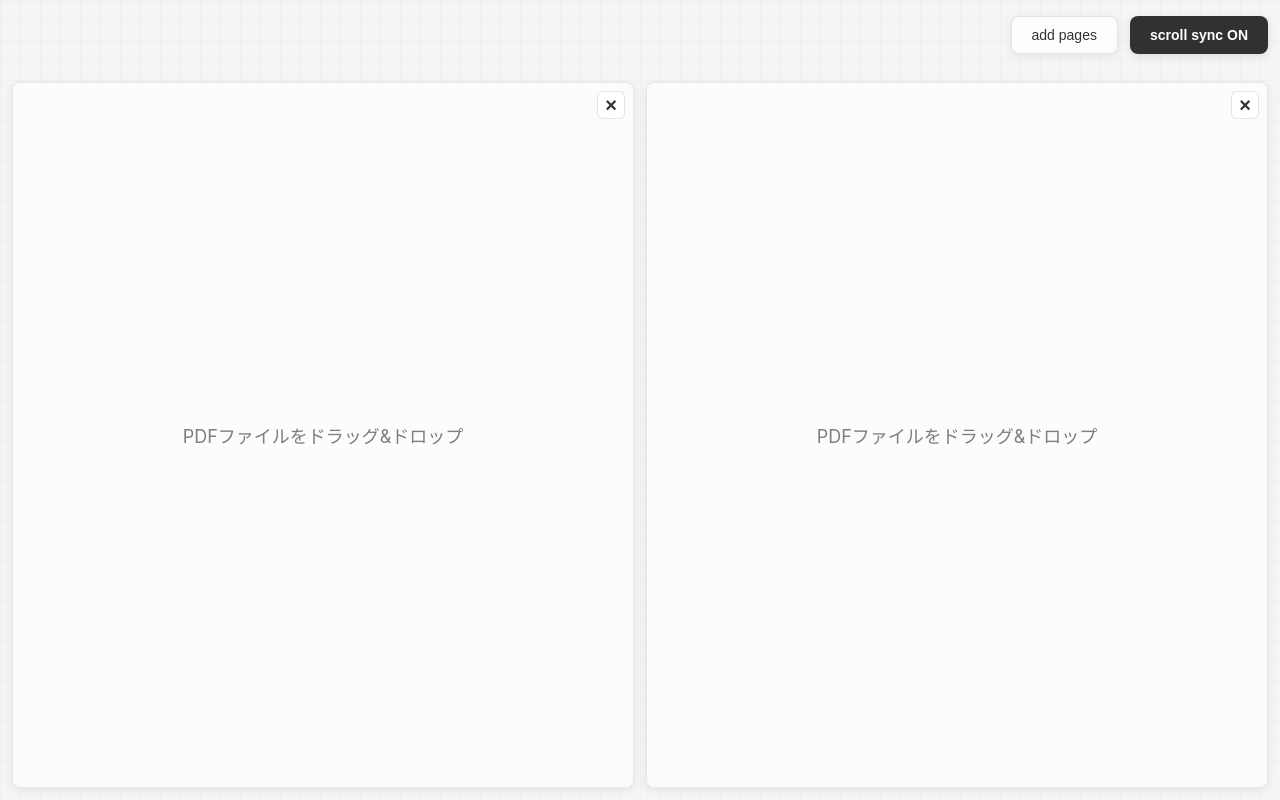
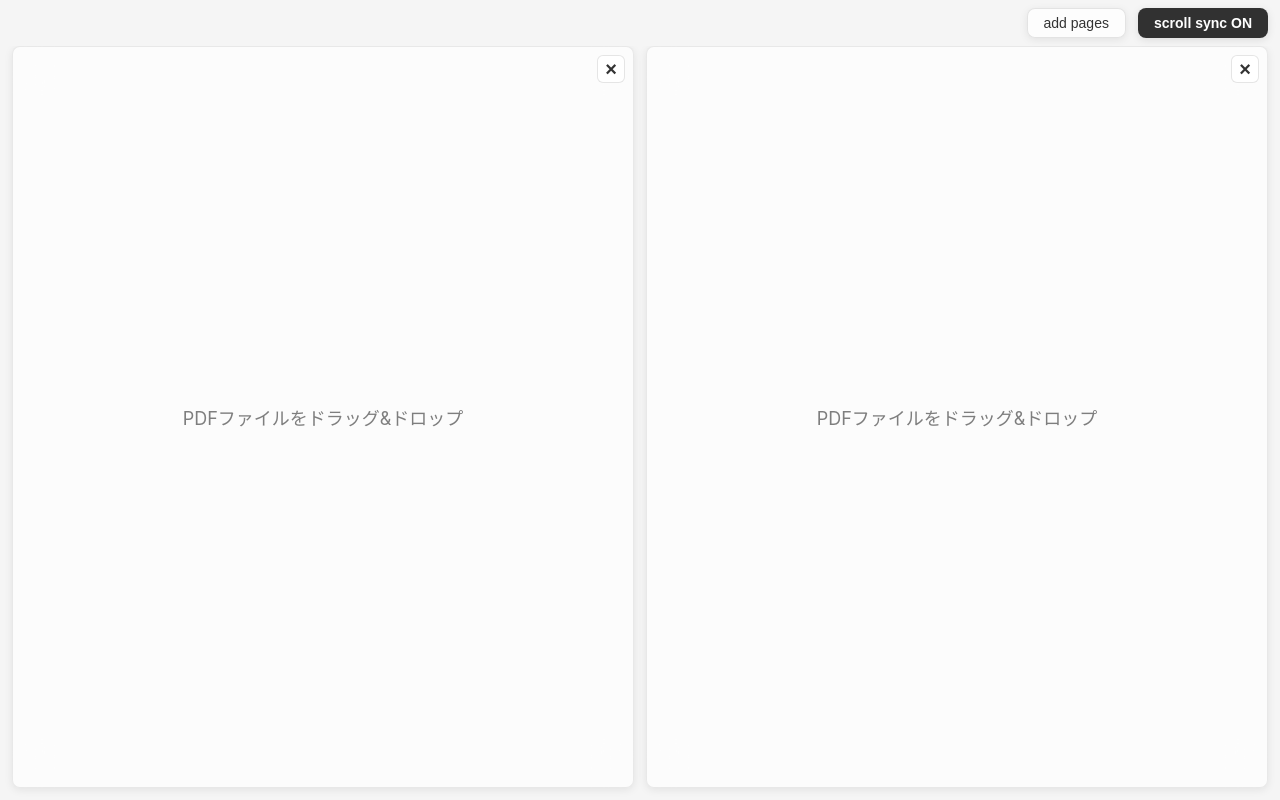
Before and after one commit to TakaHoribe/multipdf-viewer, a React (Vite) app: page / in a window 1280 px wide. Built offline with nearby package versions, Linux system fonts and the light colour scheme.

Commit message:
update readme
Signed-off-by: Takamasa Horibe <horibe.takamasa@gmail.com>

```diff
--- a/src/App.css
+++ b/src/App.css
@@ -11,10 +11,6 @@ body {
   -webkit-font-smoothing: antialiased;
   -moz-osx-font-smoothing: grayscale;
   background: #f5f5f5;
-  background-image:
-    linear-gradient(rgba(0, 0, 0, 0.02) 1px, transparent 1px),
-    linear-gradient(90deg, rgba(0, 0, 0, 0.02) 1px, transparent 1px);
-  background-size: 20px 20px;
   min-height: 100vh;
   overflow: hidden;
 }
@@ -31,15 +27,15 @@ body {
   display: flex;
   flex: 1;
   gap: 12px;
-  padding: 12px;
+  padding: 0 12px 12px 12px;
   overflow-x: auto;
   overflow-y: hidden;
 }
 
 .control-panel-wrapper {
-  padding: 16px 12px;
+  padding: 8px 12px;
   display: flex;
   justify-content: flex-end;
   align-items: center;
-  min-height: 60px;
+  min-height: 44px;
 }
--- a/src/components/ControlPanel.css
+++ b/src/components/ControlPanel.css
@@ -9,7 +9,7 @@
   backdrop-filter: blur(20px);
   border: 1px solid rgba(0, 0, 0, 0.1);
   border-radius: 8px;
-  padding: 10px 20px;
+  padding: 6px 16px;
   font-size: 14px;
   font-weight: 500;
   color: #333;
@@ -32,7 +32,7 @@
 
 .sync-button {
   border-radius: 8px;
-  padding: 10px 20px;
+  padding: 6px 16px;
   font-size: 14px;
   font-weight: 600;
   cursor: pointer;
--- a/src/components/PDFViewer.css
+++ b/src/components/PDFViewer.css
@@ -49,7 +49,7 @@
 .pdf-utility-bar {
   display: flex;
   align-items: center;
-  padding: 12px 48px 12px 16px;
+  padding: 6px 48px 6px 16px;
   background: rgba(255, 255, 255, 0.5);
   backdrop-filter: blur(10px);
   border-bottom: 1px solid rgba(0, 0, 0, 0.08);
--- a/src/components/PDFViewer.jsx
+++ b/src/components/PDFViewer.jsx
@@ -95,7 +95,13 @@ const PDFViewer = forwardRef(({
       console.log(`[PDFViewer ${id}] ArrayBuffer size:`, arrayBuffer.byteLength, 'bytes')
 
       console.log(`[PDFViewer ${id}] Creating PDF document...`)
-      const loadingTask = pdfjsLibRef.current.getDocument({ data: arrayBuffer })
+      const loadingTask = pdfjsLibRef.current.getDocument({
+        data: arrayBuffer,
+        cMapUrl: 'https://cdn.jsdelivr.net/npm/pdfjs-dist@3.11.174/cmaps/',
+        cMapPacked: true,
+        standardFontDataUrl: 'https://cdn.jsdelivr.net/npm/pdfjs-dist@3.11.174/standard_fonts/',
+        useSystemFonts: true,
+      })
       const pdfDoc = await loadingTask.promise
 
       console.log(`[PDFViewer ${id}] PDF loaded successfully. Pages:`, pdfDoc.numPages)
@@ -156,8 +162,8 @@ const PDFViewer = forwardRef(({
     try {
       const page = await pdf.getPage(pageNum)
 
-      // Viewportを取得（rotation: 0で明示的に指定）
-      const viewport = page.getViewport({ scale: scale, rotation: 0 })
+      // Viewportを取得（PDFの回転メタデータを尊重）
+      const viewport = page.getViewport({ scale: scale, rotation: page.rotate })
       console.log(`[PDFViewer ${id}] Page ${pageNum} viewport: ${viewport.width}x${viewport.height}, scale=${scale}`)
 
       // 重要: canvas.height/widthを設定するとcontextが自動的にリセットされる
```
Also changed, not shown: 1 other file (tests, documents, lock files or other folders).
